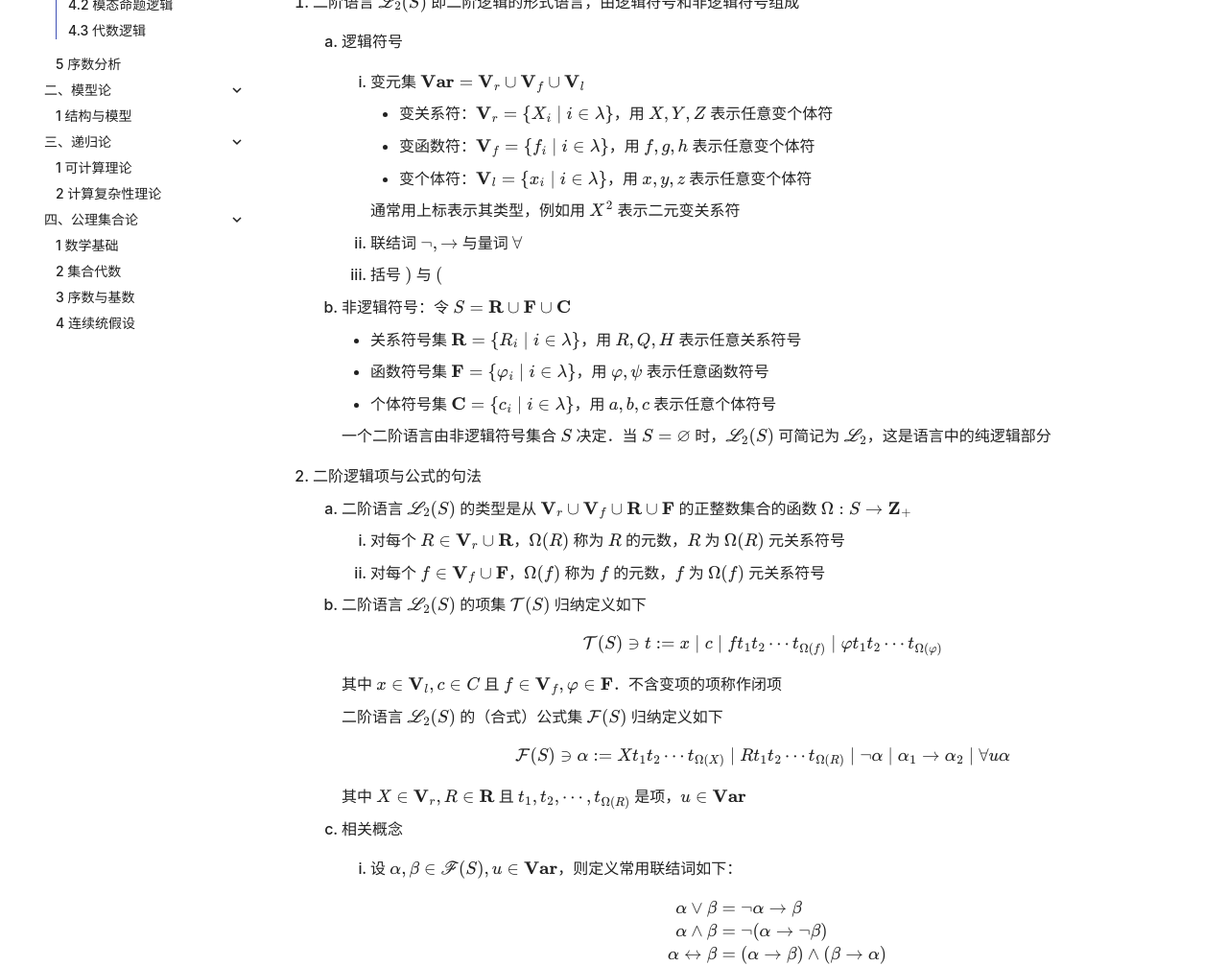
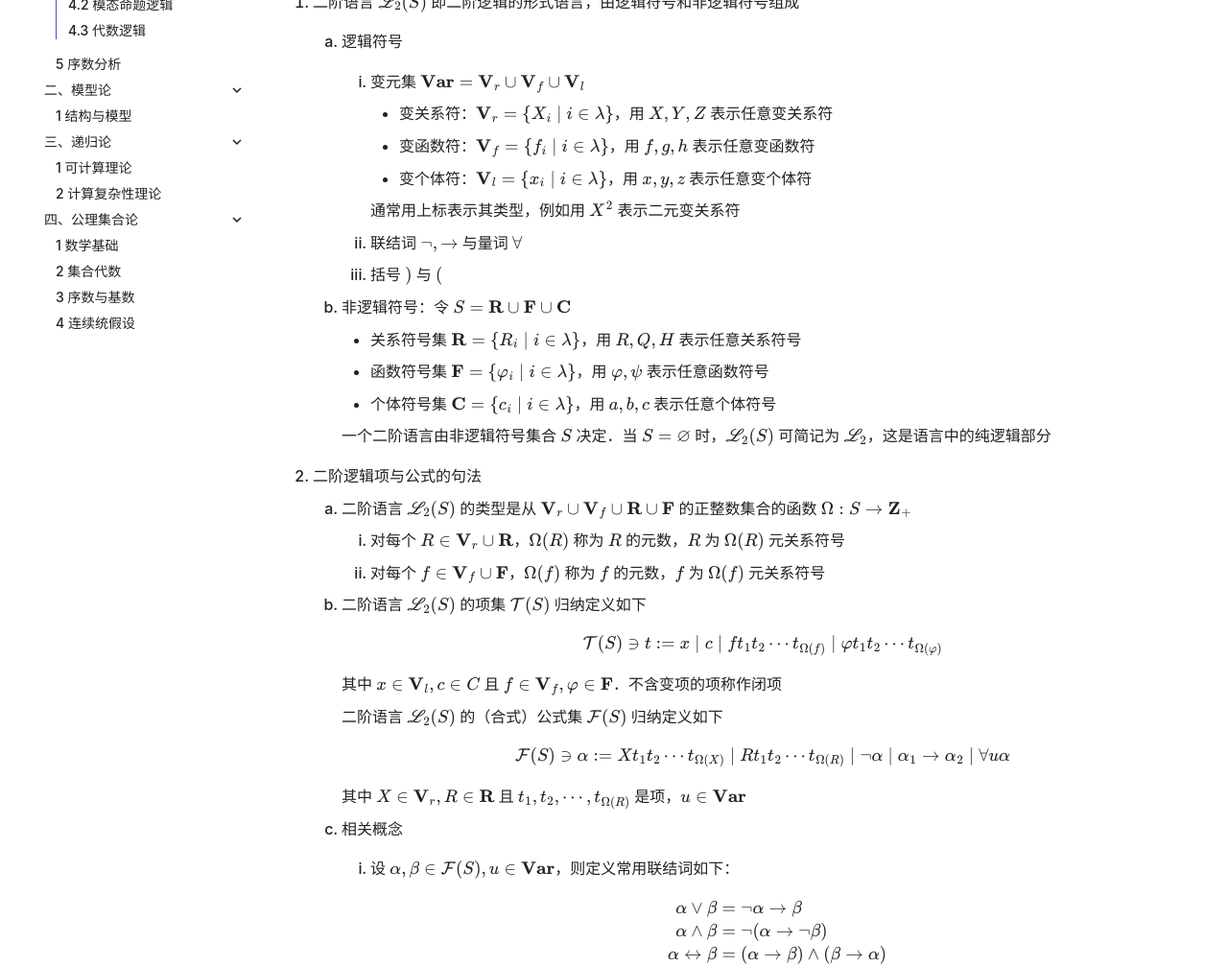
Before and after one commit to ShiinaHiiragi/note, an MkDocs documentation site: the page built from docs/logic/prf/ncl.md, in a window 1280 px wide and 1400 px high. Shown: the part 343-1350 px from the top of the window at 96% size. Built offline with MkDocs 1.6.1 and Material for MkDocs 9.7.7, drawn with Linux system fonts in a browser that asks for light colours; comment, search, counter and statistics services are not loaded.

Commit message:
fix error in logic

```diff
--- a/docs/logic/prf/ncl.md
+++ b/docs/logic/prf/ncl.md
@@ -5,8 +5,8 @@
 1. 二阶语言 $\mathscr L_2(S)$ 即二阶逻辑的形式语言，由逻辑符号和非逻辑符号组成
     1. 逻辑符号
         1. 变元集 $\mathbf{Var} = \mathbf V_r \cup \mathbf V_f \cup \mathbf V_l$
-            - 变关系符：$\mathbf V_r = \{X_i \mid i\in \lambda\}$，用 $X, Y, Z$ 表示任意变个体符
-            - 变函数符：$\mathbf V_f = \{f_i \mid i\in \lambda\}$，用 $f, g, h$ 表示任意变个体符
+            - 变关系符：$\mathbf V_r = \{X_i \mid i\in \lambda\}$，用 $X, Y, Z$ 表示任意变关系符
+            - 变函数符：$\mathbf V_f = \{f_i \mid i\in \lambda\}$，用 $f, g, h$ 表示任意变函数符
             - 变个体符：$\mathbf V_l = \{x_i \mid i\in \lambda\}$，用 $x, y, z$ 表示任意变个体符
 
             通常用上标表示其类型，例如用 $X^2$ 表示二元变关系符
@@ -42,7 +42,7 @@
         其中 $X \in \mathbf V_r , R \in  \mathbf R$ 且 $t_1, t_2, \cdots, t_{\Omega(R)}$ 是项，$u \in \mathbf{Var}$
 
     3. 相关概念
-        1. 设 $\alpha, \beta \in \mathscr F(S), u \in \mathbf{Var}$，则定义常用联结词如下：
+        1. 设 $\alpha, \beta \in \mathcal F(S), u \in \mathbf{Var}$，则定义常用联结词如下：
 
             $$
             \begin{aligned}
```
Also changed, not shown: docs/logic/prf/hilbert.md (+13 -14 lines).
